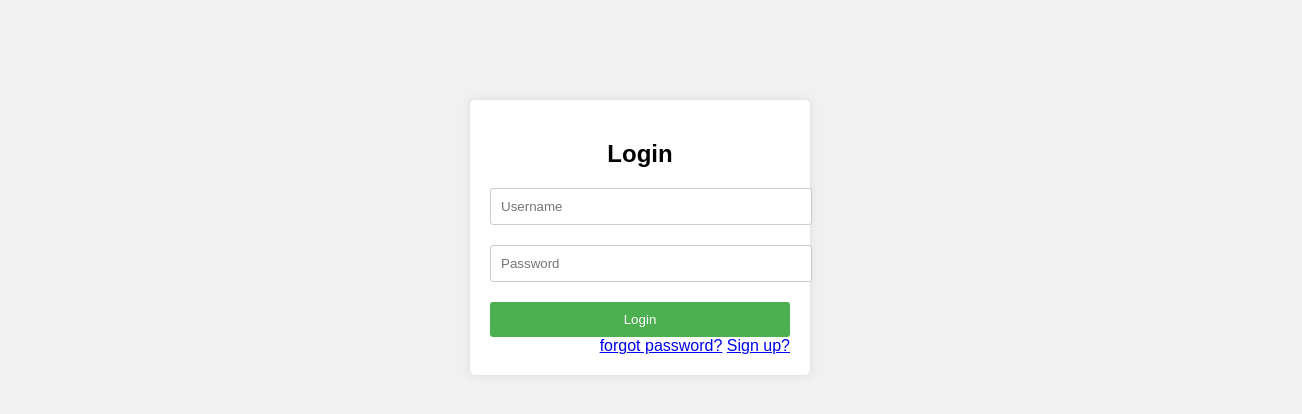
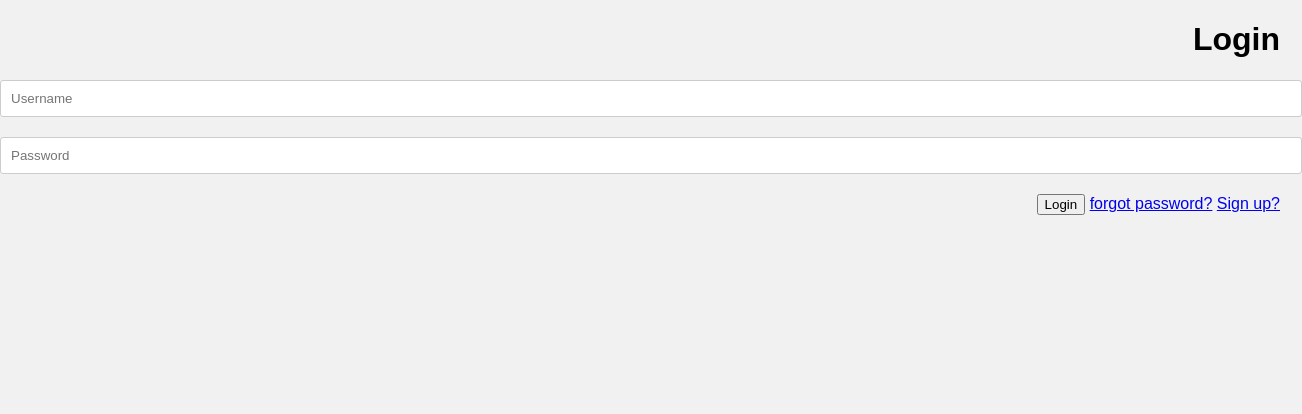
Before and after one commit to harshitabhuiit/guesthouse1, a plain HTML site: page login.html in a window 1280 px wide. Shown: the whole page, 1302 px wide, since content can reach past the window. Drawn offline with Linux system fonts and the light colour scheme.

Commit message:
changed login page

```diff
--- a/login.html
+++ b/login.html
@@ -1,22 +1,20 @@
 <!DOCTYPE html>
-<html lang="en">
+<html>
 <head>
-    <meta charset="UTF-8">
-    <meta http-equiv="X-UA-Compatible" content="IE=edge">
-    <meta name="viewport" content="width=device-width, initial-scale=1.0">
-    <link rel="stylesheet" href="styles1.css">
-    <title>Login</title>
+  <title>Login Page</title>
+  <link rel="stylesheet" type="text/css" href="styles1.css">
 </head>
 <body>
-    <div class="container">
-        <h2>Login</h2>
-        <form>
-          <input type="text" name="username" placeholder="Username" required>
-          <input type="password" name="password" placeholder="Password" required>
-          <input type="submit" value="Login">
-          <a class="1" href="forgot password.html">forgot password?</a>
-          <a class="2" href="signup.html">Sign up?</a>
-        </form>
-      </div>
+  <div class="login-container">
+    <h1>Login</h1>
+    <form onsubmit="return validateLogin()">
+      <input type="text" id="username" placeholder="Username" required>
+      <input type="password" id="password" placeholder="Password" required>
+      <button type="submit">Login</button>
+      <a class="a" href="forgot password.html">forgot password?</a>
+          <a class="b" href="signup.html">Sign up?</a>
+    </form>
+  </div>
+  <script src="validate login.js"></script>
 </body>
 </html>
```
